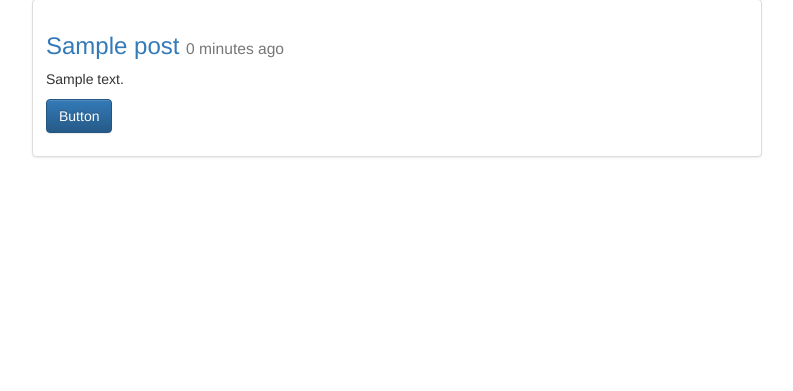
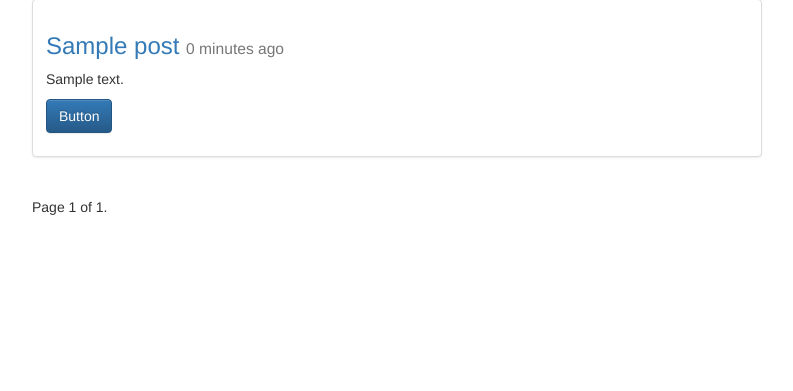
Before and after one commit to ducchungtx/python-blog, a Django app: page /posts/ in a window 1280 px wide. Shown: the part 71-462 px from the top of the page, without its empty margins (243-1036 px from the left). Run offline with Django 3.2, Linux system fonts and the light colour scheme; tables that the repository leaves empty hold one stand-in row (values such as "Sample post"); some libraries are stand-ins or nearby versions.

Commit message:
Update pagination

```diff
--- a/posts/views.py
+++ b/posts/views.py
@@ -1,6 +1,7 @@
 from django.contrib import messages
-from django.http import HttpResponse, HttpResponseRedirect
+from django.http import HttpResponseRedirect
 from django.shortcuts import render, get_object_or_404, redirect
+from django.core.paginator import Paginator, EmptyPage, PageNotAnInteger
 
 from .forms import PostForm
 from .models import Post
@@ -30,10 +31,24 @@ def post_detail(request, id=None):
 
 
 def post_list(request):
-    queryset = Post.objects.all() #.order_by("-timestamp")
+    queryset_list = Post.objects.all() #.order_by("-timestamp")
+
+    paginator = Paginator(queryset_list, 5)  # Show 25 contacts per page
+    page_request_var = "page"
+    page = request.GET.get(page_request_var)
+    try:
+        queryset = paginator.page(page)
+    except PageNotAnInteger:
+        # If page is not an integer, deliver first page.
+        queryset = paginator.page(1)
+    except EmptyPage:
+        # If page is out of range (e.g. 9999), deliver last page of results.
+        queryset = paginator.page(paginator.num_pages)
+
     context = {
         "object_list": queryset,
-        "title": "List"
+        "title": "List",
+        "page_request_var": page_request_var
     }
     return render(request, "post_list.html", context)
 
--- a/templates/post_list.html
+++ b/templates/post_list.html
@@ -20,6 +20,25 @@
 
         </div>
         {% endfor %}
+
+
+    <div class="pagination">
+        <span class="step-links">
+            {% if object_list.has_previous %}
+                <a href="?{{ page_request_var }}={{ object_list.previous_page_number }}">previous</a>
+            {% endif %}
+
+            <span class="current">
+                Page {{ object_list.number }} of {{ object_list.paginator.num_pages }}.
+            </span>
+
+            {% if object_list.has_next %}
+                <a href="?{{ page_request_var }}={{ object_list.next_page_number }}">next</a>
+            {% endif %}
+        </span>
+    </div>
+
+
 </div>
 
 
```
